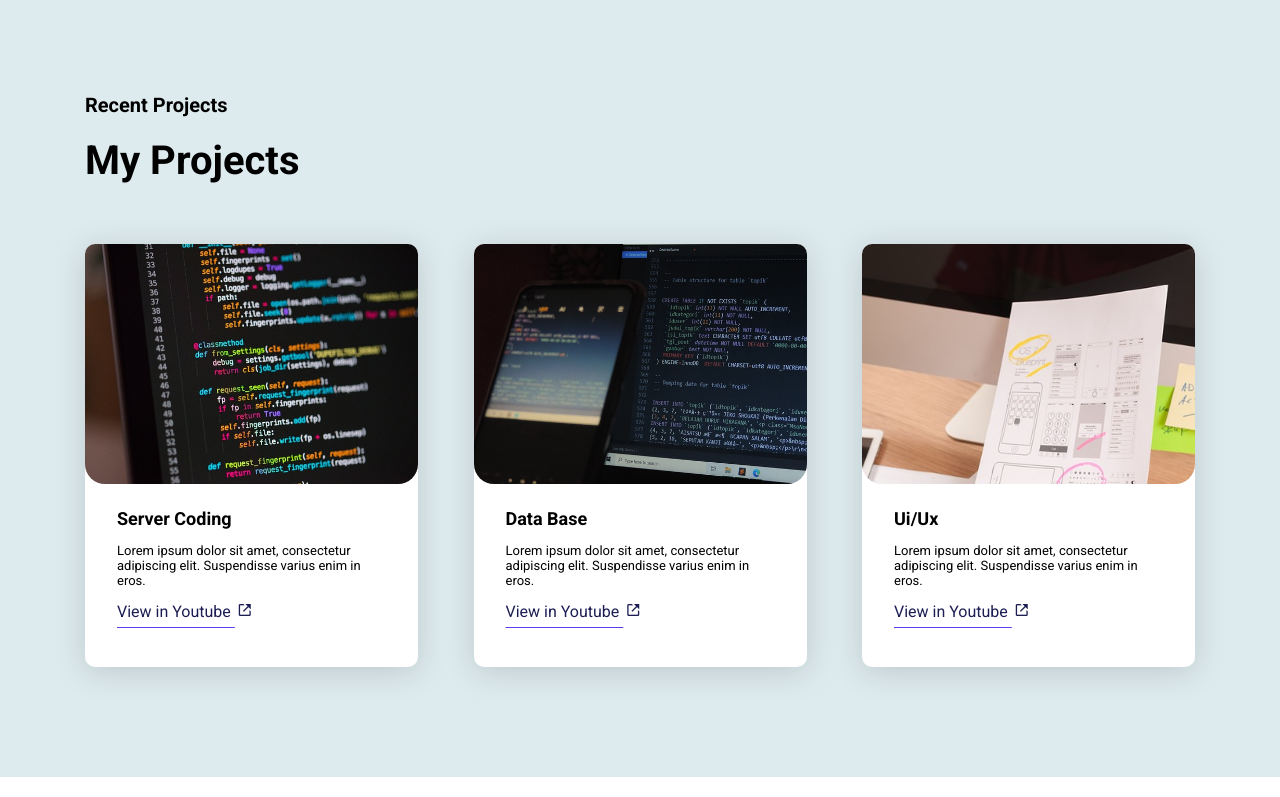
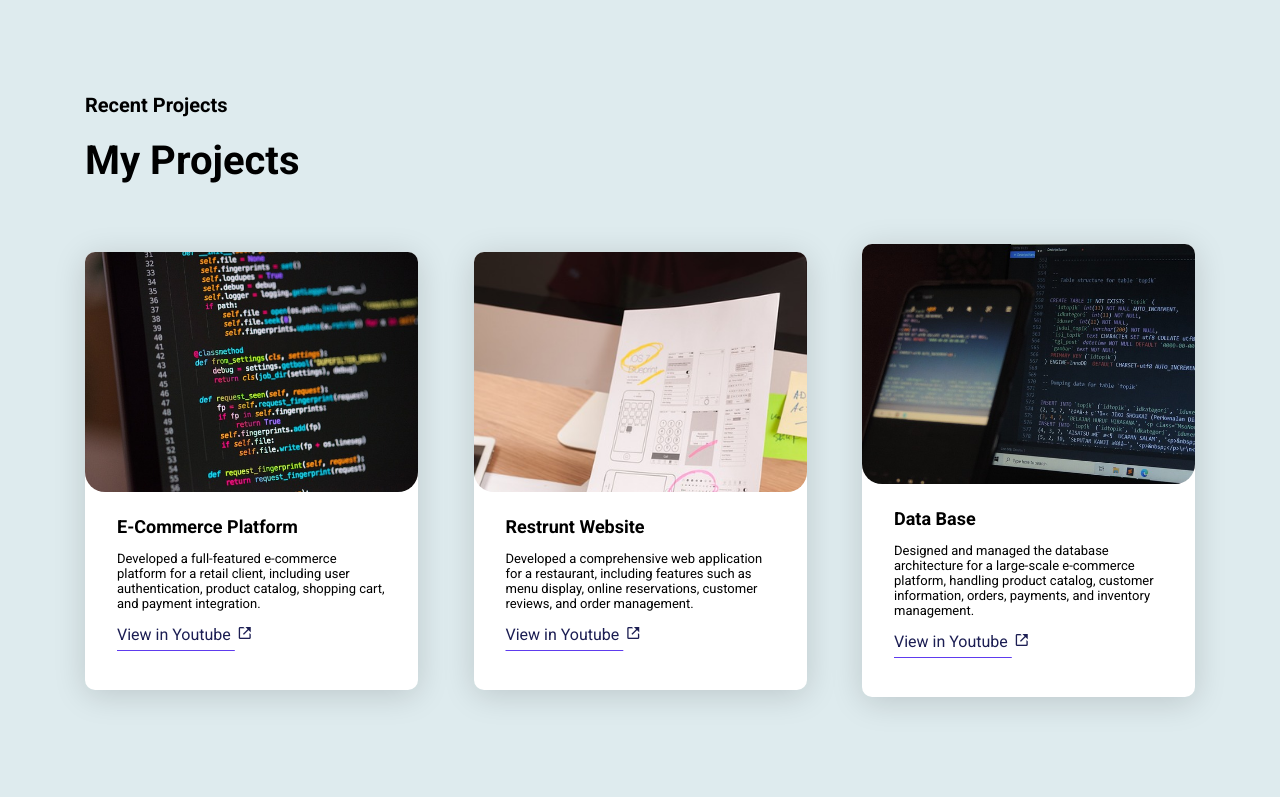
Before and after one commit to GusainRishabh/rishabh, a plain HTML site: page index.html in a window 1280 px wide. Shown: the part 2000-2797 px from the top of the page. Drawn offline with nearby package versions, Linux system fonts and the light colour scheme.

Commit message:
Update index.html

```diff
--- a/index.html
+++ b/index.html
@@ -37,11 +37,30 @@
                 Passionate about crafting dynamic web applications, skilled in both front-end and back-end technologies
                 for seamless user experiences.
             </p>
+            <div class="linkso">
+                <a href="https://www.instagram.com/rishabh_singh1520?igsh=MWthemxrdXZxanR2OQ%3D%3D" target="_blank">
+                    <i class='bx bxl-instagram'></i>
+                </a>
+                <a href="https://twitter.com/Rishabh152022" target="_blank">
+                    <i class='bx bxl-twitter'></i>
+
+                </a>
+                <a href="https://www.linkedin.com/in/rishabh-gusain-1a319b299/" target="_blank">
+                    <i class='bx bxl-linkedin-square'></i>
+
+                </a>
+                <a href="https://www.facebook.com/RishabhGusain1520" target="_blank">
+                    <i class='bx bxl-facebook-square'></i>
+                </a>
+            </div>
             <a class="btn line-btn-dark btn-icon btn-radius" href="cv Rishabh.pdf" title="Rishabh Cv" download  id="cv">Downlod CV</a>
+
         </div>
         <div class="right">
             <img src="80621b62eafb381482d4f70fee7df515.jpg">
+
         </div>
+
     </div>
 
     <div class="skills" id="skills">
@@ -127,9 +146,19 @@
             <div class="item">
                 <img src="web.jpg">
                 <div class="info">
-                    <h4>Server Coding</h4>
+                    <h4>E-Commerce Platform</h4>
                     <p>
-                        Lorem ipsum dolor sit amet, consectetur adipiscing elit. Suspendisse varius enim in eros.
+                        Developed a full-featured e-commerce platform for a retail client, including user authentication, product catalog, shopping cart, and payment integration.
+                    </p>
+                    <a href="#">View in Youtube <i class='bx bx-link-external'></i></a>
+                </div>
+            </div>
+            <div class="item">
+                <img src="ui.jpg">
+                <div class="info">
+                    <h4>Restrunt Website</h4>
+                    <p>
+                        Developed a comprehensive web application for a restaurant, including features such as menu display, online reservations, customer reviews, and order management.
                     </p>
                     <a href="#">View in Youtube <i class='bx bx-link-external'></i></a>
                 </div>
@@ -139,18 +168,7 @@
                 <div class="info">
                     <h4>Data Base</h4>
                     <p>
-                        Lorem ipsum dolor sit amet, consectetur adipiscing elit. Suspendisse varius enim in eros.
-                    </p>
-                    <a href="#">View in Youtube <i class='bx bx-link-external'></i></a>
-                </div>
-            </div>
-            <div class="item">
-                <img src="ui.jpg">
-                <div class="info">
-                    <h4>Ui/Ux</h4>
-                    <p>
-                        Lorem ipsum dolor sit amet, consectetur adipiscing elit. Suspendisse varius enim in eros.
-                    </p>
+                        Designed and managed the database architecture for a large-scale e-commerce platform, handling product catalog, customer information, orders, payments, and inventory management.                    </p>
                     <a href="#">View in Youtube <i class='bx bx-link-external'></i></a>
                 </div>
             </div>
```
